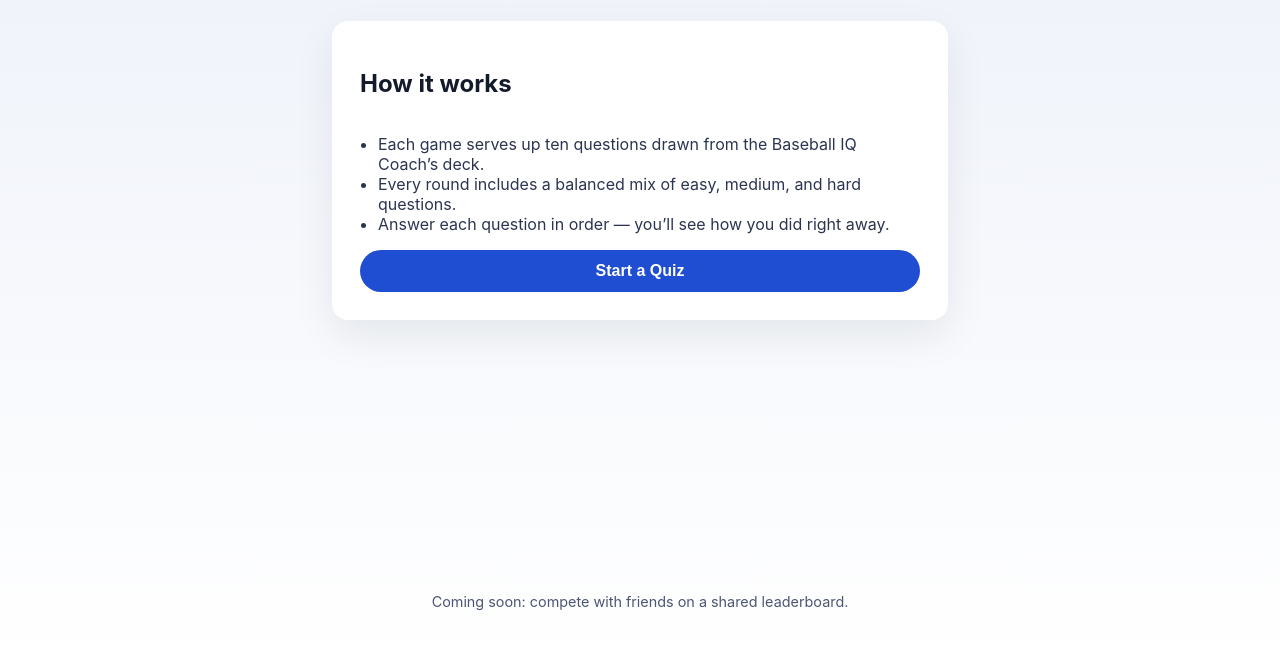
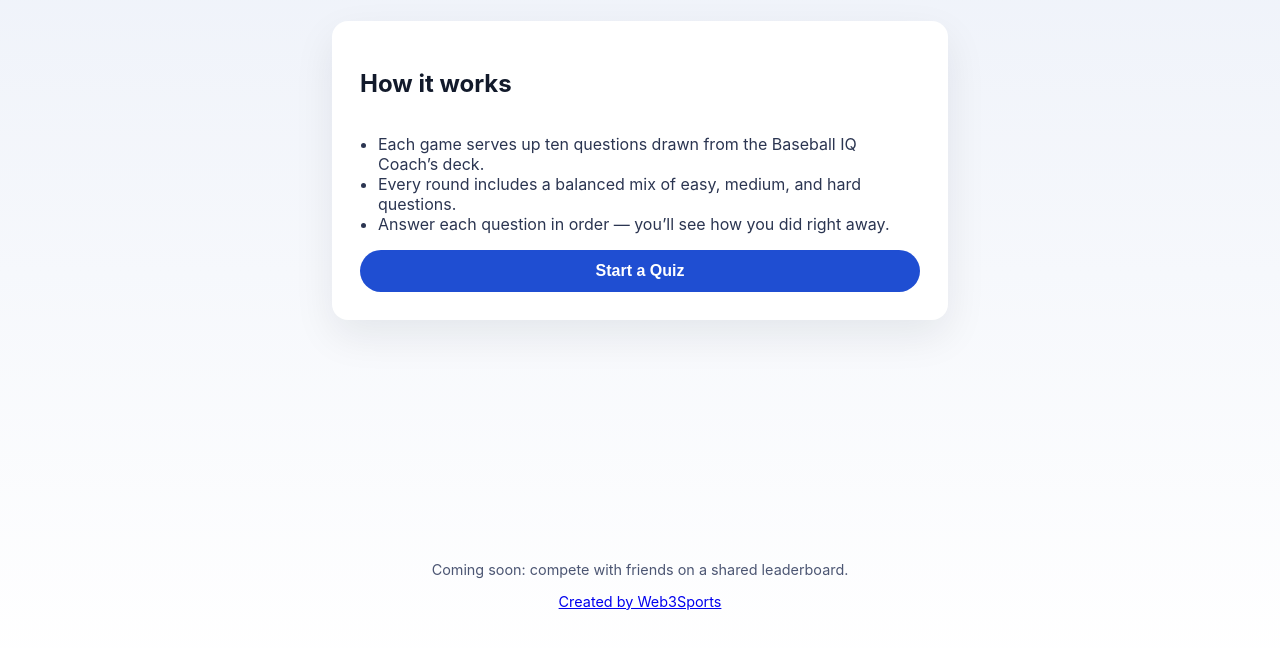
Before and after one commit to eugenelin89/BaseballIQ, a plain HTML site: page index.html in a window 1280 px wide. Shown: the part 128-776 px from the top of the page. Drawn offline with Linux system fonts and the light colour scheme.

Commit message:
Add Web3Sports attribution link

```diff
--- a/index.html
+++ b/index.html
@@ -48,6 +48,7 @@
 
     <footer class="app__footer">
       <p>Coming soon: compete with friends on a shared leaderboard.</p>
+      <p><a href="https://christopherlin.ca/web3sports/" target="_blank" rel="noopener">Created by Web3Sports</a></p>
     </footer>
   </main>
 
```
